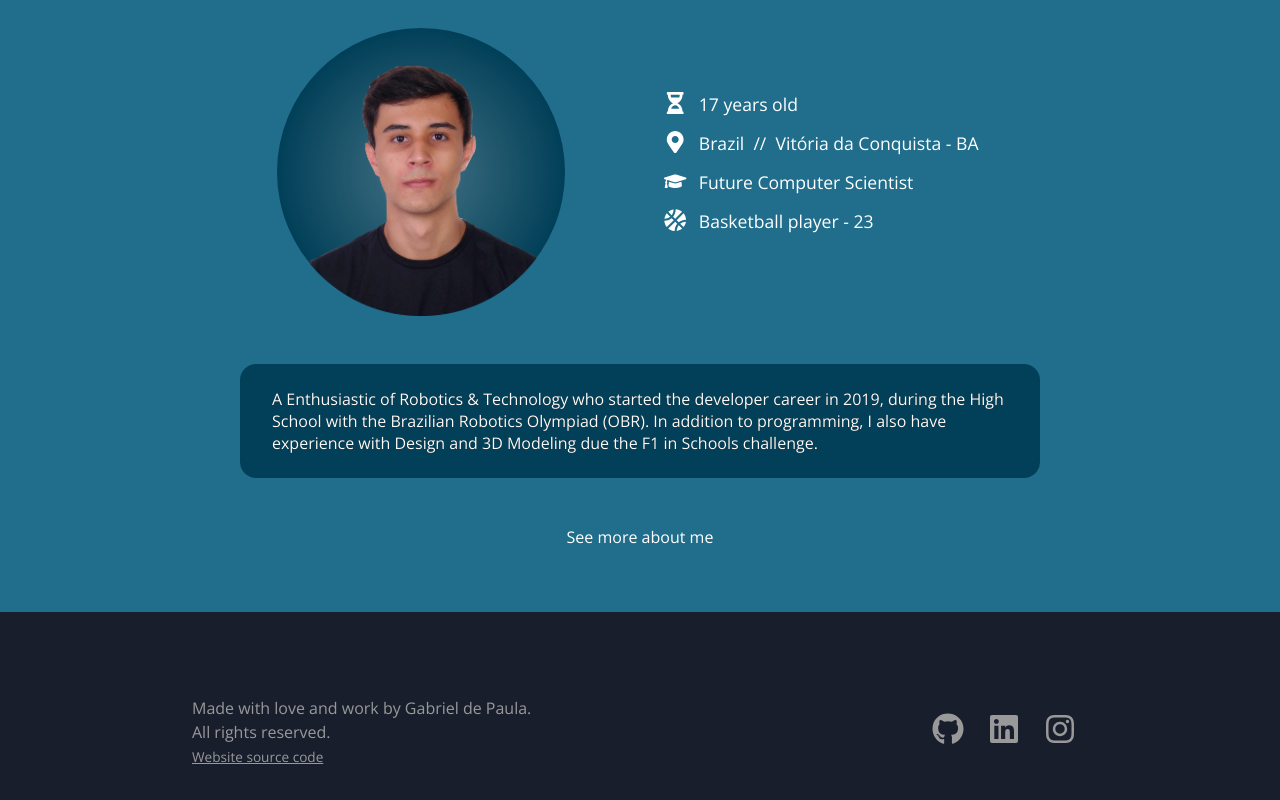
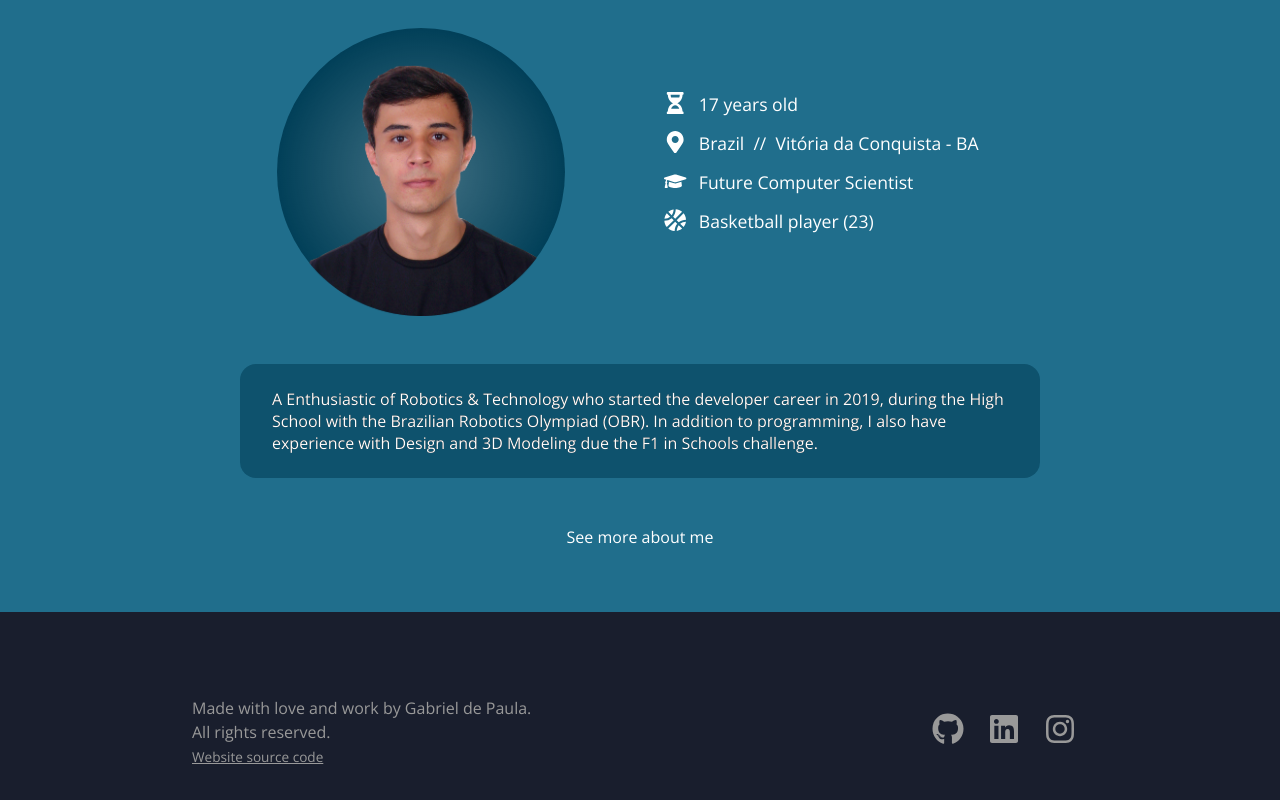
Before and after one commit to gabriel-dp/gabriel-dp.github.io_v1, a React (Create React App) app: page / in a window 1280 px wide. Shown: the part 3087-3887 px from the top of the page. Built offline with nearby package versions, Linux system fonts and the light colour scheme.

Commit message:
some theme changes

```diff
--- a/src/pages/About/Education/styles.js
+++ b/src/pages/About/Education/styles.js
@@ -155,7 +155,7 @@ export const GraduationTime = styled.h6`
 export const MiddleTimeLine = styled.div`
     width: 0.25rem;
     height: 100%;
-    background-color: ${props => props.theme.colors.text};
+    background-color: ${props => props.theme.colors.gray};
     position: absolute;
     left: 50%;
     transform: translateX(-50%);
@@ -171,7 +171,7 @@ export const MiddleCircle = styled.div.attrs({
     height: 1rem;
     aspect-ratio: 1;
     border-radius: 50%;
-    background-color: ${props => props.theme.colors.text};
+    background-color: ${props => props.theme.colors.gray};
     position: absolute;
     top: 2.25rem;
     color: ${props => props.theme.colors.background};
--- a/src/pages/About/MySelf/styles.js
+++ b/src/pages/About/MySelf/styles.js
@@ -28,7 +28,7 @@ export const HeaderDiv = styled.div`
 export const FullDescription = styled.div`
     width: 100%;
     max-width: 70rem;
-    background-color: ${props => props.theme.colors.secondary};
+    background-color: ${props => props.theme.colors.secondary}99;
     border-radius: 1rem;
     padding: 2rem 2.5rem 1rem 2.5rem;
     color: ${props => props.theme.colors.white};
--- a/src/pages/MainPage/AboutMe/index.jsx
+++ b/src/pages/MainPage/AboutMe/index.jsx
@@ -25,7 +25,7 @@ const AboutMe = ({innerRef}) => {
         },
         'hobby' : {
             'icon' : <FaBasketballBall/>,
-            'text' : `Basketball player - 23`
+            'text' : `Basketball player (23)`
         }
     }
 
--- a/src/pages/MainPage/AboutMe/styles.js
+++ b/src/pages/MainPage/AboutMe/styles.js
@@ -63,7 +63,7 @@ export const StyledIconFA = styled.div.attrs({
 export const MyDescription = styled.div`
     width: 100%;
     max-width: 50rem;
-    background-color: ${props => props.theme.colors.secondary};
+    background-color: ${props => props.theme.colors.secondary}99;
     border-radius: 1rem;
     margin: 3rem 0;
     padding: 1.5rem 2rem;
--- a/src/styles/themes/light.js
+++ b/src/styles/themes/light.js
@@ -7,7 +7,7 @@ const LightTheme = {
         primary: '#206E8C',
         secondary: '#5990A6',
         black: '#333333',
-        gray: '#777777',
+        gray: '#666666',
         lightgray: '#dddddd',
         white: '#ffffff'
     }
```
